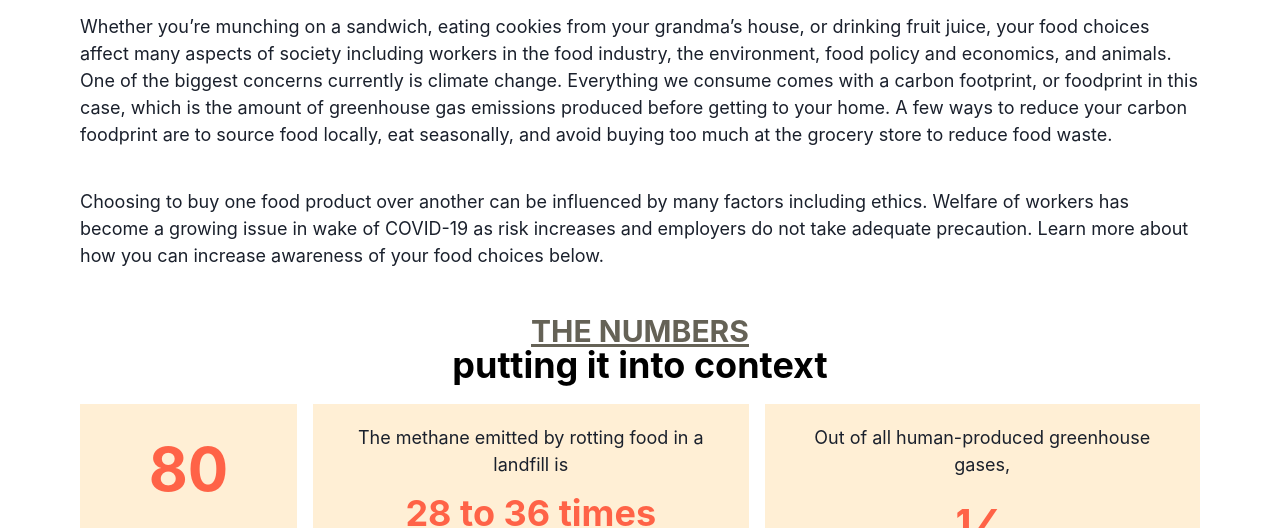
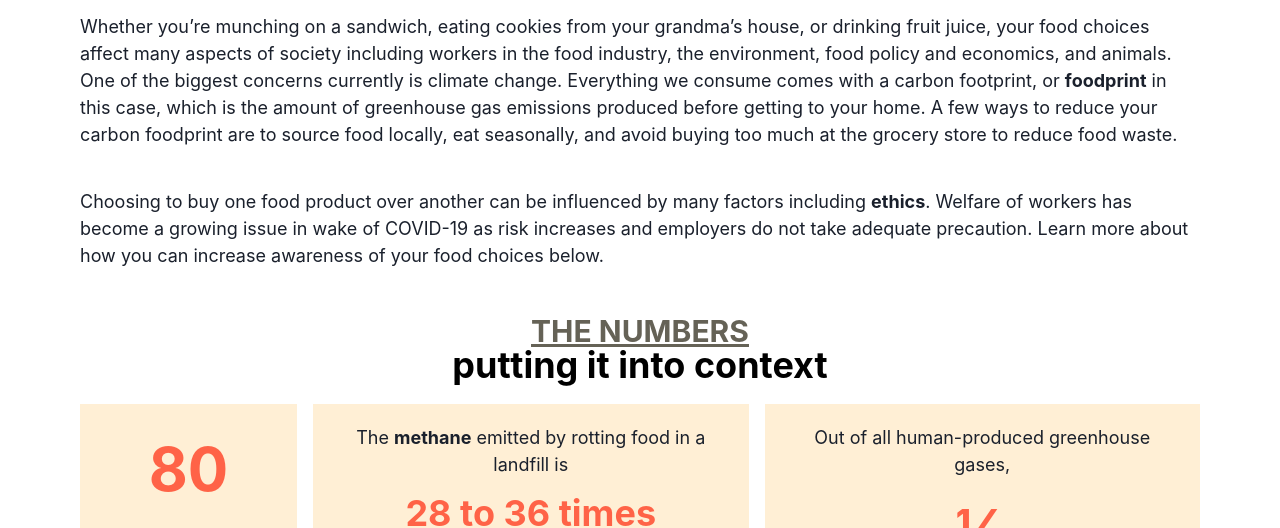
Before and after one commit to exu3/foodprint, a React (Create React App) app: page / in a window 1280 px wide. Shown: the part 243-771 px from the top of the page. Built offline with nearby package versions, Linux system fonts and the light colour scheme.

Commit message:
empahsize hyperlinks

```diff
--- a/src/App.js
+++ b/src/App.js
@@ -26,12 +26,12 @@ function App() {
     <Box mx="5rem" pt={10}>
       <Text fontSize="lg" textDecoration="unset">Whether you’re munching on a sandwich, eating cookies from your grandma’s house, or drinking fruit juice, your
         food choices affect many aspects of society including workers in the food industry, the environment, food policy and economics,
-        and animals. One of the biggest concerns currently is climate change. Everything we consume comes with a carbon footprint, or <a href="https://www.greeneatz.com/foods-carbon-footprint.htm">foodprint</a> in this case, which is the amount of greenhouse gas emissions produced before getting to your home. A few ways to reduce your carbon foodprint are to
+        and animals. One of the biggest concerns currently is climate change. Everything we consume comes with a carbon footprint, or <strong><a href="https://www.greeneatz.com/foods-carbon-footprint.htm">foodprint</a></strong> in this case, which is the amount of greenhouse gas emissions produced before getting to your home. A few ways to reduce your carbon foodprint are to
       source food locally, eat seasonally, and avoid buying too much at the grocery store to reduce food waste.</Text>
     </Box>
 
     <Box fontSize="lg" py={10} mx="5rem" textDecoration="unset">
-      <Text>Choosing to buy one food product over another can be influenced by many factors including <a href="https://www.ethicalconsumer.org/food-drink/shopping-guide/fast-food-chains">ethics</a>. Welfare of workers has become a growing issue in wake of COVID-19 as risk increases and employers do not take adequate precaution. Learn more about how you can increase awareness of your food choices below.</Text>
+      <Text>Choosing to buy one food product over another can be influenced by many factors including <strong><a href="https://www.ethicalconsumer.org/food-drink/shopping-guide/fast-food-chains">ethics</a></strong>. Welfare of workers has become a growing issue in wake of COVID-19 as risk increases and employers do not take adequate precaution. Learn more about how you can increase awareness of your food choices below.</Text>
     </Box>
 
     {/* Statistics section */}
@@ -52,7 +52,7 @@ function App() {
         </GridItem>
         <GridItem p={5} rowSpan={1} colSpan={2} bg="papayawhip">
           <VStack>
-            <Text fontSize="lg" align="center">The <a href="https://www.edf.org/climate/methane-other-important-greenhouse-gas">methane</a> emitted by rotting food in a landfill is</Text>
+            <Text fontSize="lg" align="center">The <strong><a href="https://www.edf.org/climate/methane-other-important-greenhouse-gas">methane</a></strong> emitted by rotting food in a landfill is</Text>
             <Text fontSize="4xl" align="center" color="tomato" fontWeight="bold">28 to 36 times</Text>
             <Text fontSize="lg" align="center">more potent than carbon emitted from passenger vehicles.</Text>
             <Text fontSize="sm" fontStyle="italic">Source: <a href="https://rubicon.com">rubicon.com</a></Text>
```
